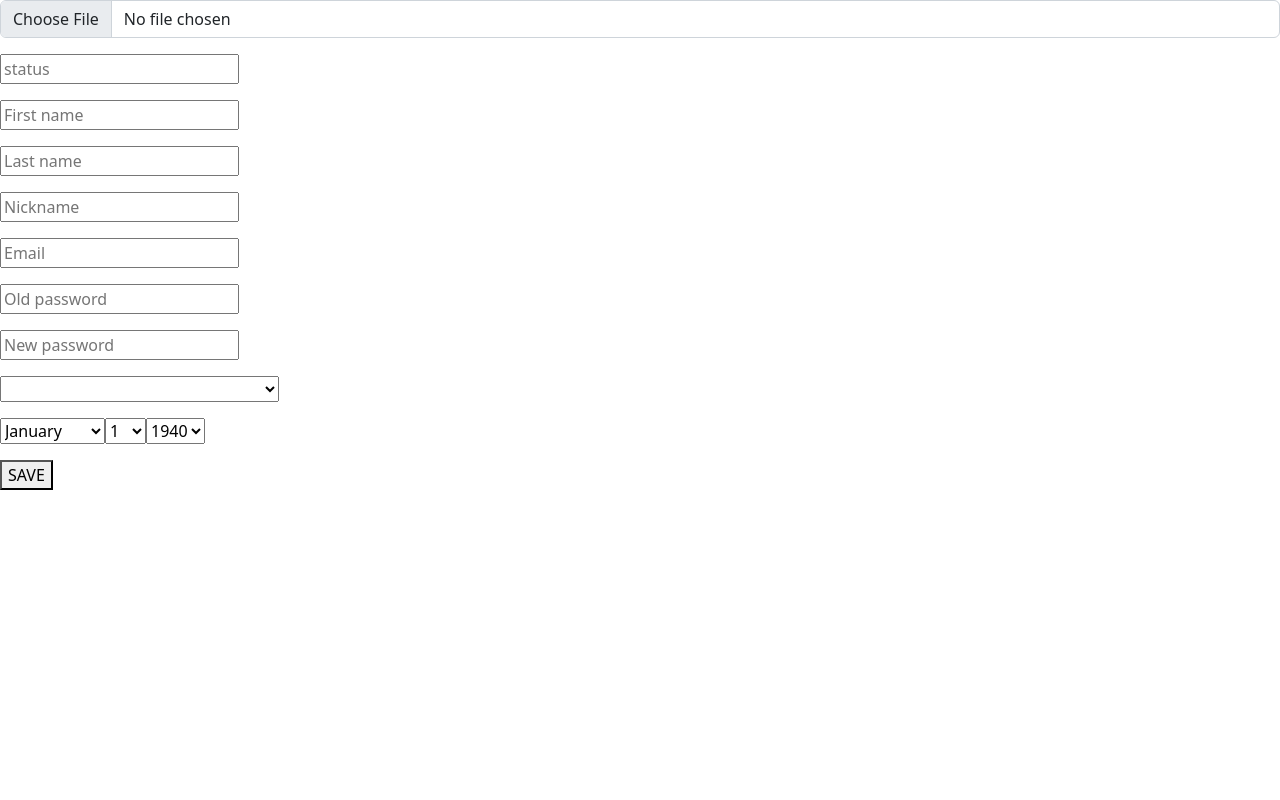
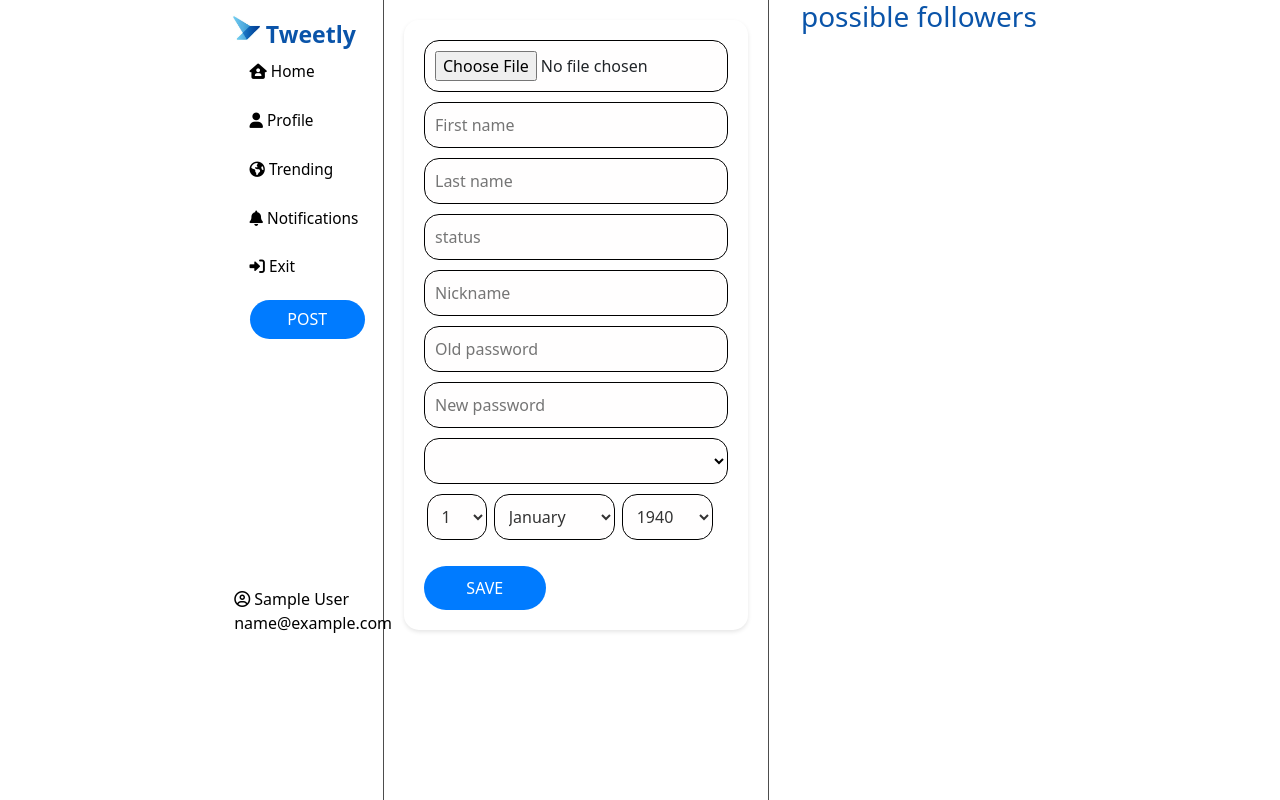
Before and after one commit to DrBATCOH/tweetly_app, a Django app: template tweetly_app/core/presentation/templates/edit_profile.html in a window 1280 px wide. Run offline with Django 4.2, Linux system fonts and the light colour scheme; the template is opened without the code that fills it: values that come from a table or form of the project are taken from there, others are empty; the visitor is signed in with stand-in values (Sample User, id 1).

Commit message:
Added css profile

```diff
--- a/tweetly_app/core/presentation/forms/profile.py
+++ b/tweetly_app/core/presentation/forms/profile.py
@@ -11,7 +11,7 @@ class EditProfileForm(forms.Form):
         allow_empty_file=False,
         required=False,
         validators=[ValidateFileExtension(["png", "jpeg", "jpg"]), ValidateFileSize(max_size=5_000_000)],
-        widget=forms.FileInput(attrs={"class": "form-control", "placeholder": "avatar"}))
+        widget=forms.FileInput(attrs={"placeholder": "avatar"}))
     status = forms.CharField(
         label=False,
         max_length=100,
--- a/tweetly_app/core/presentation/templates/edit_profile.html
+++ b/tweetly_app/core/presentation/templates/edit_profile.html
@@ -1,5 +1,5 @@
-<!-- {% extends "base.html" %} -->
-<!-- {% block content %} -->
+{% extends "base.html" %}
+{% block content %}
 {% load static %}
 <html>
     <head>
@@ -15,7 +15,19 @@
             {% endif %}
             <form method="POST", action="{% url 'edit_profile' %}" enctype="multipart/form-data">
                 {% csrf_token %}
-                {{ form.as_p }}
+                {{ form.avatar }}<br>
+                {{ form.first_name }}<br>
+                {{ form.last_name }}<br>
+                {{ form.status }}<br>
+                {{ form.username }}<br>
+                {{ form.old_password }}<br>
+                {{ form.new_password }}<br>
+                <div class="country-fields">
+                    {{ form.country }}<br>
+                </div>
+                <div class="birthdate-fields">
+                    {{ form.birthdate }}<br>
+                </div>
                 <button type="submit">SAVE</button>
             </form>
         </div>
@@ -24,4 +36,4 @@
 
     </html>
 
-<!-- {% endblock %} -->
+{% endblock %}
--- /dev/null
+++ b/tweetly_app/static/css/edit_profile.css
@@ -0,0 +1,97 @@
+.edit-profile {
+    display: flex;
+    flex-direction: column;
+    align-items: center;
+    justify-content: flex-start;
+    height: 100vh;
+    background-color: #ffffff;
+    padding: 20px;
+}
+
+.edit-profile form {
+    background-color: transparent;
+    border:#000000;
+    width: 100%;
+    max-width: 400px;
+    border-radius: 15px;
+    box-shadow: 0 2px 4px rgba(0, 0, 0, 0.1);
+    padding: 20px;
+    text-align: left;
+}
+
+
+.edit-profile button{
+    background-color: #007bff;
+    color: #fff;
+    border: none;
+    padding: 10px 20px;
+    border-radius: 28px;
+    cursor: pointer;
+    margin-top: 10px;
+    width: 40%;
+}
+
+.edit-profile button:hover {
+    background-color: #0056b3;
+}
+
+
+.edit-profile form input,
+.edit-profile form select {
+    padding: 10px;
+    border: 1px solid #000000;
+    background-color: #fffefe;
+    border-radius: 15px;
+    margin-bottom: 10px;
+    width: 100%;
+}
+
+
+
+.edit-profile form label {
+    font-weight: bold;
+    margin-bottom: 5px;
+}
+
+.edit-profile form .error {
+    color: red;
+    margin-top: 5px;
+}
+
+
+.birthdate-fields {
+    display:flex;
+    gap: 0.5vw;
+    margin-bottom: 0.5vw;
+    margin-left: -0.3vw;
+    width: 100%;
+    align-items: center;
+}
+
+.birthdate-fields select {
+    padding: 0.7vw;
+    border: 1px solid #d1d1d1;
+    border-radius: 0.5vw;
+    background-color: #fff;
+    color: #333;
+    width: 100%;
+
+
+}
+
+.birthdate-fields select[name$="day"] {
+    width: 20%;
+    order: 1;
+}
+
+
+.birthdate-fields select[name$="month"] {
+    width: 40%;
+    order: 2;
+}
+
+
+.birthdate-fields select[name$="year"] {
+    width: 30%;
+    order: 3;
+}
```
Also changed, not shown: tweetly_app/core/presentation/templates/author_profile.html (+19 -32 lines), tweetly_app/core/presentation/templates/user_profile.html (+23 -18 lines), tweetly_app/static/css/profile.css (+40 -0 lines).
